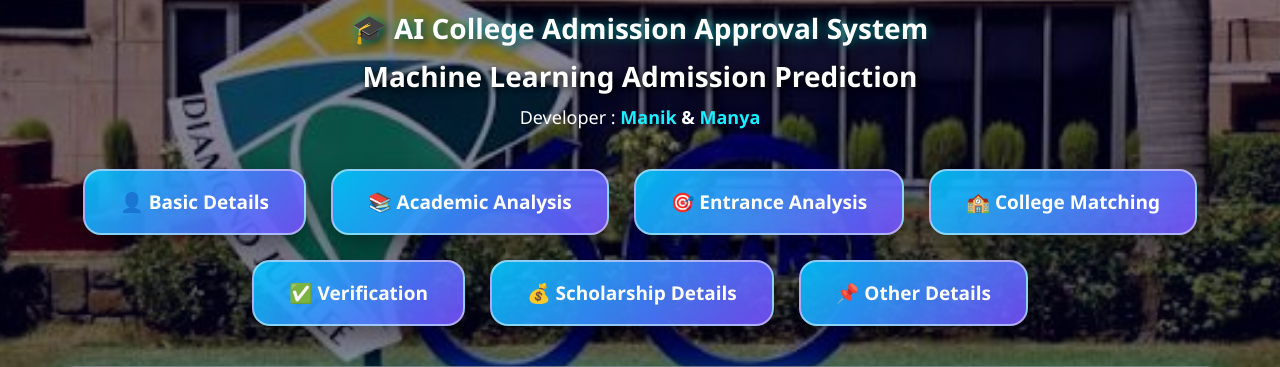
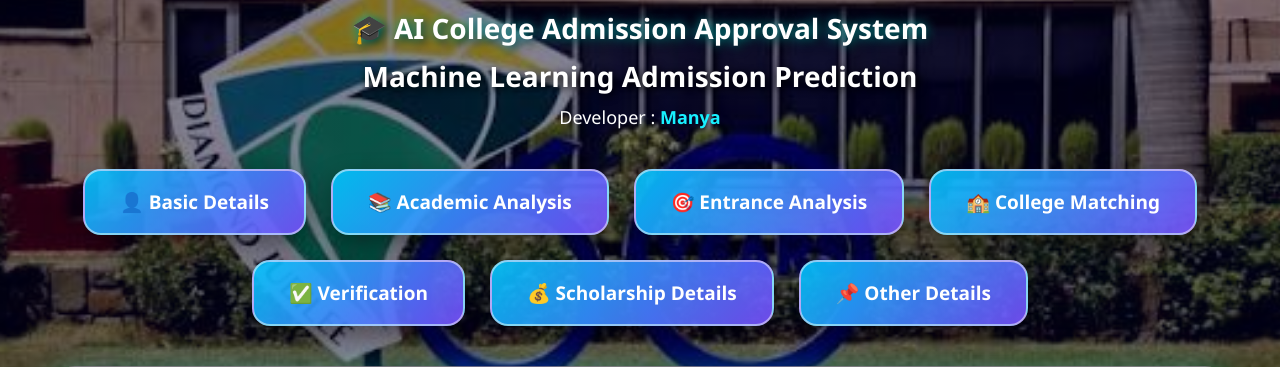
Before and after one commit to Manya2507/College-Admission-Approval-System, a Flask app: page / in a window 1280 px wide. Shown: the part 268-635 px from the top of the page. Run offline with Flask 3, Linux system fonts and the light colour scheme.

Commit message:
Update index.html

```diff
--- a/templates/index.html
+++ b/templates/index.html
@@ -74,8 +74,7 @@ Machine Learning Admission Prediction
 
 <p class="developer-name">
 Developer :
-<span>Manik</span>
-<span style="color:white;"> &amp; </span>
+
 <span>Manya</span>
 </p>
 
```
